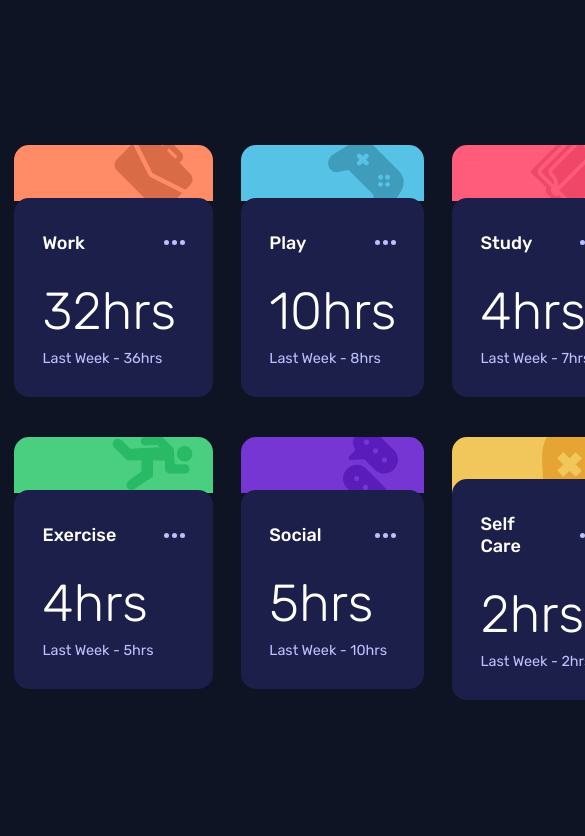
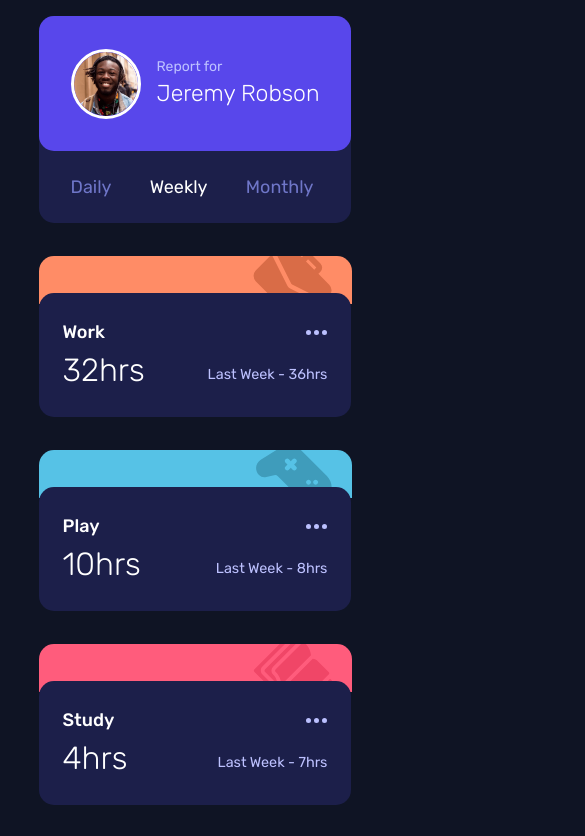
Before and after one commit to elyosis/time-tracking-dash, a React (Vite) app: page / in a window 390 px wide. Shown: the top 836 px of the page, 585 px wide, since content can reach past the window. Built offline with nearby package versions, Linux system fonts and the light colour scheme.

Commit message:
Completed mobile layout

```diff
--- a/src/App.module.css
+++ b/src/App.module.css
@@ -3,4 +3,12 @@
   grid-template-columns: repeat(4, 1fr);
   grid-template-rows: repeat(2, 1fr);
   gap: 1.75rem;
+  margin: 1rem;
 }
+
+@media (max-width: 1000px) {
+  .container {
+    grid-template-columns: 1fr;
+    grid-template-rows: auto;
+  }
+}
--- a/src/components/Card.module.css
+++ b/src/components/Card.module.css
@@ -7,7 +7,7 @@
 }
 
 .card-top {
-  padding-block: 1.75rem;
+  padding-block: 1.5rem;
   border-top-left-radius: 15px;
   border-top-right-radius: 15px;
   position: relative;
@@ -109,3 +109,34 @@
 .card-self-care > img {
   top: -0.75rem;
 }
+
+@media (max-width: 1000px) {
+
+  .card-grid {
+    grid-template-rows: 42px 15px 1fr;
+  }
+
+  .card-bottom {
+    padding: 1.25rem 1.5rem 1.25rem 1.5rem;
+  }
+
+  .card-menu > p {
+    margin-block: .5rem;
+  }
+
+  .card-info {
+    flex-direction: row;
+    justify-content: space-between;
+    align-items: center;
+  }
+
+  .card-info p:first-child {
+    font-size: 2rem;
+    margin-block: 0 0.5rem;
+  }
+
+  .card-info p:last-child {
+    margin-top: auto;
+    color: var(--color-neutral-lightest);
+  }
+}
--- a/src/components/UserPanel.module.css
+++ b/src/components/UserPanel.module.css
@@ -59,3 +59,35 @@
 .panel-controls button.active {
   color: white;
 }
+
+@media (max-width: 1000px) {
+  .user-info {
+    display: flex;
+    gap: 1rem;
+    align-items: center;
+    padding-block: .25rem;
+    padding-inline: 2rem;
+    min-height: auto;
+  }
+
+  .user-icon {
+    height: 70px;
+  }
+
+  .user-text {
+    margin-top: 0;
+    padding-block: 1.5rem;
+  }
+
+  .user-text p:last-child {
+    font-size: 23px;
+    max-width: fit-content;
+  }
+
+  .panel-controls {
+    flex-direction: row;
+    justify-content: space-between;
+    padding-block: 1.5rem;
+    padding-inline: 2rem;
+  }
+}
```
